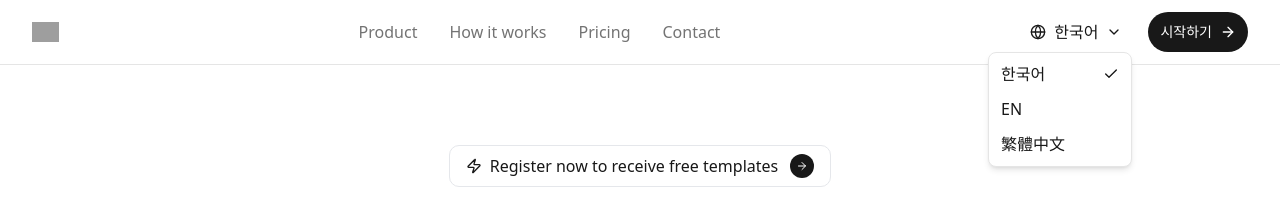
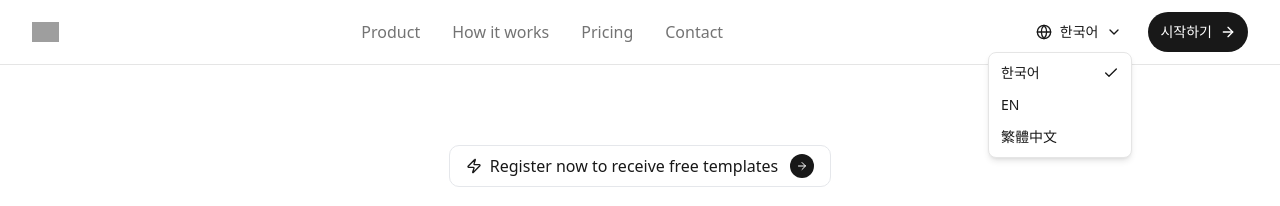
Before and after one commit to faddit-agency/business_faddit, a Next.js app: page / in a window 1280 px wide. Both pictures are taken after a click on the button "한국어". Shown: the top 206 px of the page. Built offline with nearby package versions, Linux system fonts and the light colour scheme; grey boxes are pictures that could not be loaded.

Commit message:
Fix hero tab navigation and update header language selector text size

```diff
--- a/components/header.tsx
+++ b/components/header.tsx
@@ -88,7 +88,7 @@ export function Header() {
             <DropdownMenuTrigger asChild>
               <Button variant="ghost" size="sm" className="h-8 gap-2 px-3 hidden md:flex">
                 <Globe className="h-4 w-4" />
-                <span className="text-base">
+                <span className="text-[14px]">
                   {languages.find((lang) => lang.code === locale)?.label}
                 </span>
                 <ChevronDown className="h-3 w-3" />
@@ -101,7 +101,7 @@ export function Header() {
                   onClick={() => setLocale(lang.code as "ko" | "en" | "zh-TW")}
                   className="flex items-center justify-between cursor-pointer"
                 >
-                  <span className="flex-1">{lang.label}</span>
+                  <span className="flex-1 text-[14px]">{lang.label}</span>
                   {locale === lang.code && (
                     <Check className="h-4 w-4 text-primary" />
                   )}
--- a/components/hero.tsx
+++ b/components/hero.tsx
@@ -244,14 +244,6 @@ export function Hero() {
                 key={tab.id}
                 onClick={() => {
                   setActiveTab(tab.id);
-                  // Scroll to the feature section when button is clicked
-                  const featureId = getFeatureId(tab.id);
-                  setTimeout(() => {
-                    const element = document.getElementById(featureId);
-                    if (element) {
-                      element.scrollIntoView({ behavior: "smooth", block: "start" });
-                    }
-                  }, 100);
                 }}
                 onMouseEnter={() => setHoveredTab(tab.id)}
                 onMouseLeave={() => setHoveredTab(null)}
```
